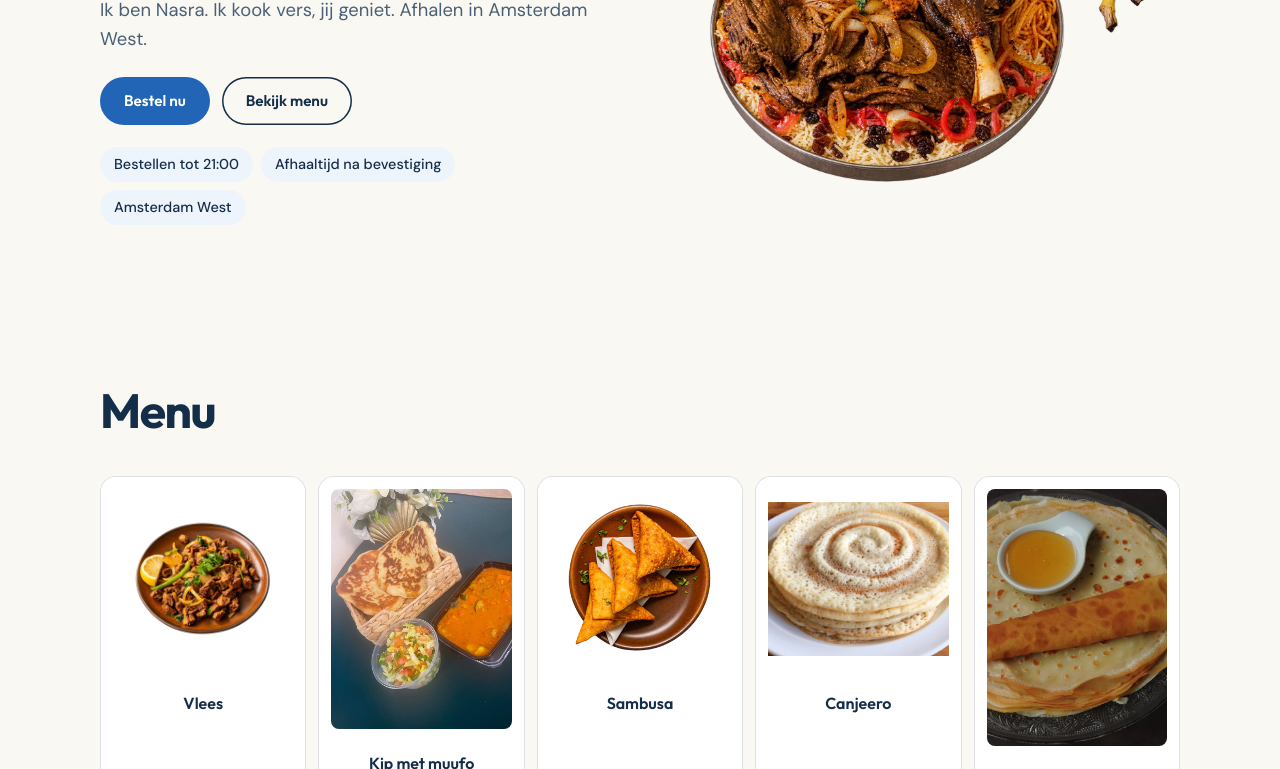
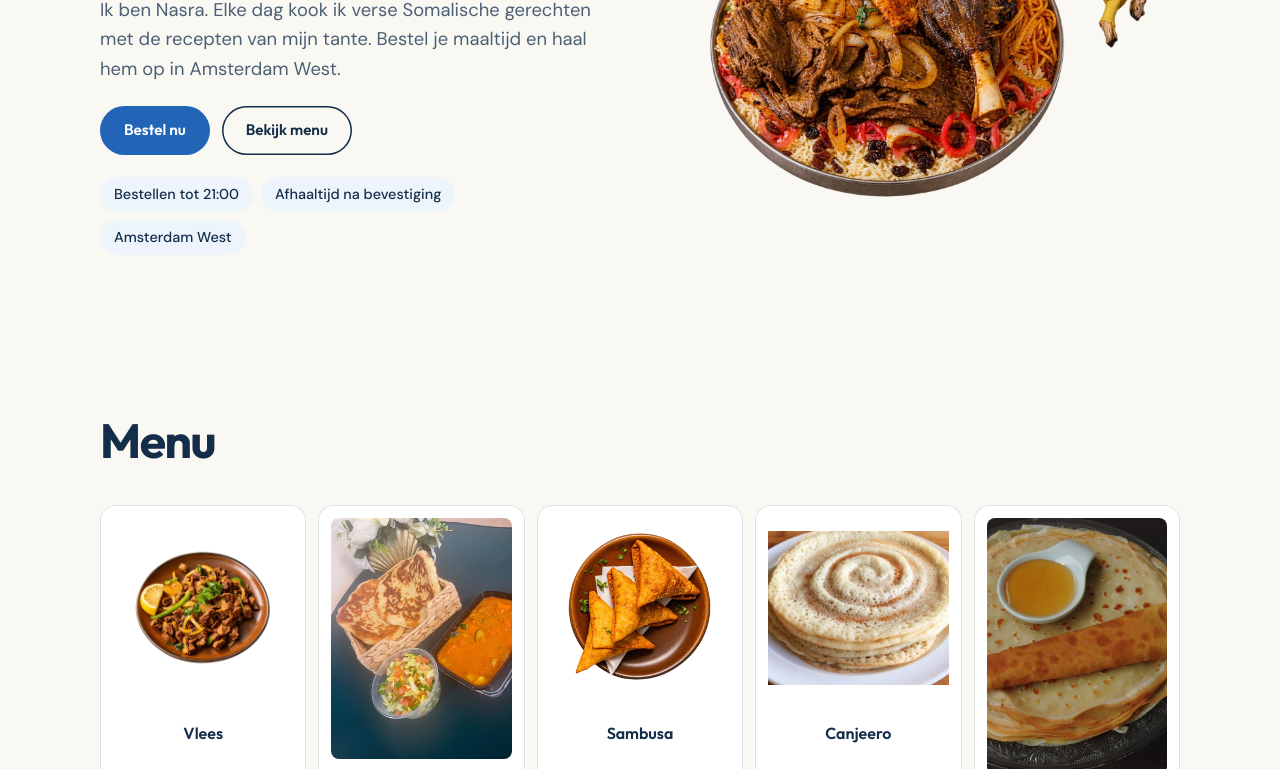
Before and after one commit to umpreneur/bynass, a plain HTML site: page index.html in a window 1280 px wide. Shown: the part 331-1100 px from the top of the page. Drawn offline with Linux system fonts and the light colour scheme.

Commit message:
Make Nasra introduction concise and specific

```diff
--- a/index.html
+++ b/index.html
@@ -267,7 +267,7 @@ footer small { font-size: .9rem; }
   <div class="wrap">
     <div class="hero-text">
       <h1>Proef <span>Somalië.</span></h1>
-      <p>Ik ben Nasra. Ik kook vers, jij geniet. Afhalen in Amsterdam West.</p>
+      <p>Ik ben Nasra. Elke dag kook ik verse Somalische gerechten met de recepten van mijn tante. Bestel je maaltijd en haal hem op in Amsterdam West.</p>
       <div class="cta">
         <a class="btn" href="#bestellen">Bestel nu</a>
         <a class="btn ghost" href="#menu">Bekijk menu</a>
```
